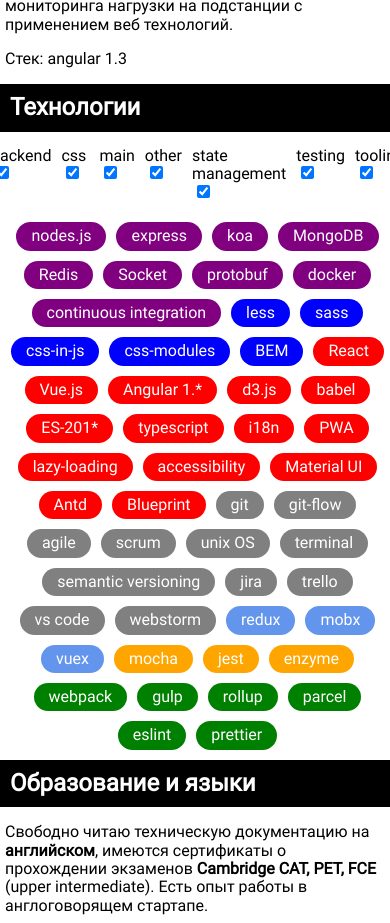
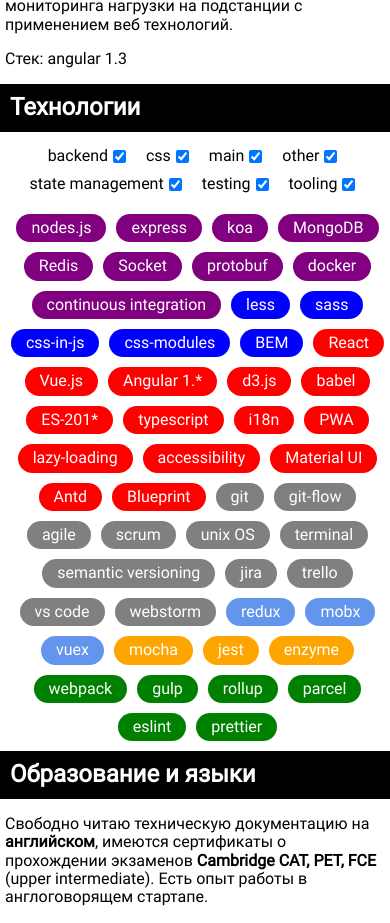
Before and after one commit to Defiancefew/cv, a React (Create React App) app: page / in a window 390 px wide. Shown: the part 2755-3678 px from the top of the page. Built offline with nearby package versions, Linux system fonts and the light colour scheme.

Commit message:
custom checkbox start & fixed checkbox position on mobiles

```diff
--- a/src/components/Input.js
+++ b/src/components/Input.js
@@ -3,9 +3,16 @@
 
 export const Label = styled.label`
   padding: 5px;
+  display: flex;
+  white-space: nowrap;
+  flex-wrap: nowrap;
+  align-items: center;
 `;
 
-const Checkbox = styled.input`
+const Checkbox = styled.input.attrs({
+  type: 'checkbox',
+})`
+  background: none;
   margin-left: 5px;
   margin-right: 10px;
 `;
@@ -13,6 +20,6 @@
 export const LabeledChechkbox = ({ labelText, htmlFor, ...props }) => (
   <Label htmlFor={htmlFor}>
     {labelText}
-    <Checkbox type="checkbox" {...props} />
+    <Checkbox {...props} />
   </Label>
 );
--- a/src/components/Wrappers.js
+++ b/src/components/Wrappers.js
@@ -10,6 +10,10 @@
   margin: 10px 0;
   display: flex;
   justify-content: center;
+  flex-wrap: wrap;
+  @media print {
+    display: none;
+  }
 `;
 
 export const JobListWrapper = styled.section`
```
Also changed, not shown: src/components/Checkbox.js (added, +7 -0 lines).
